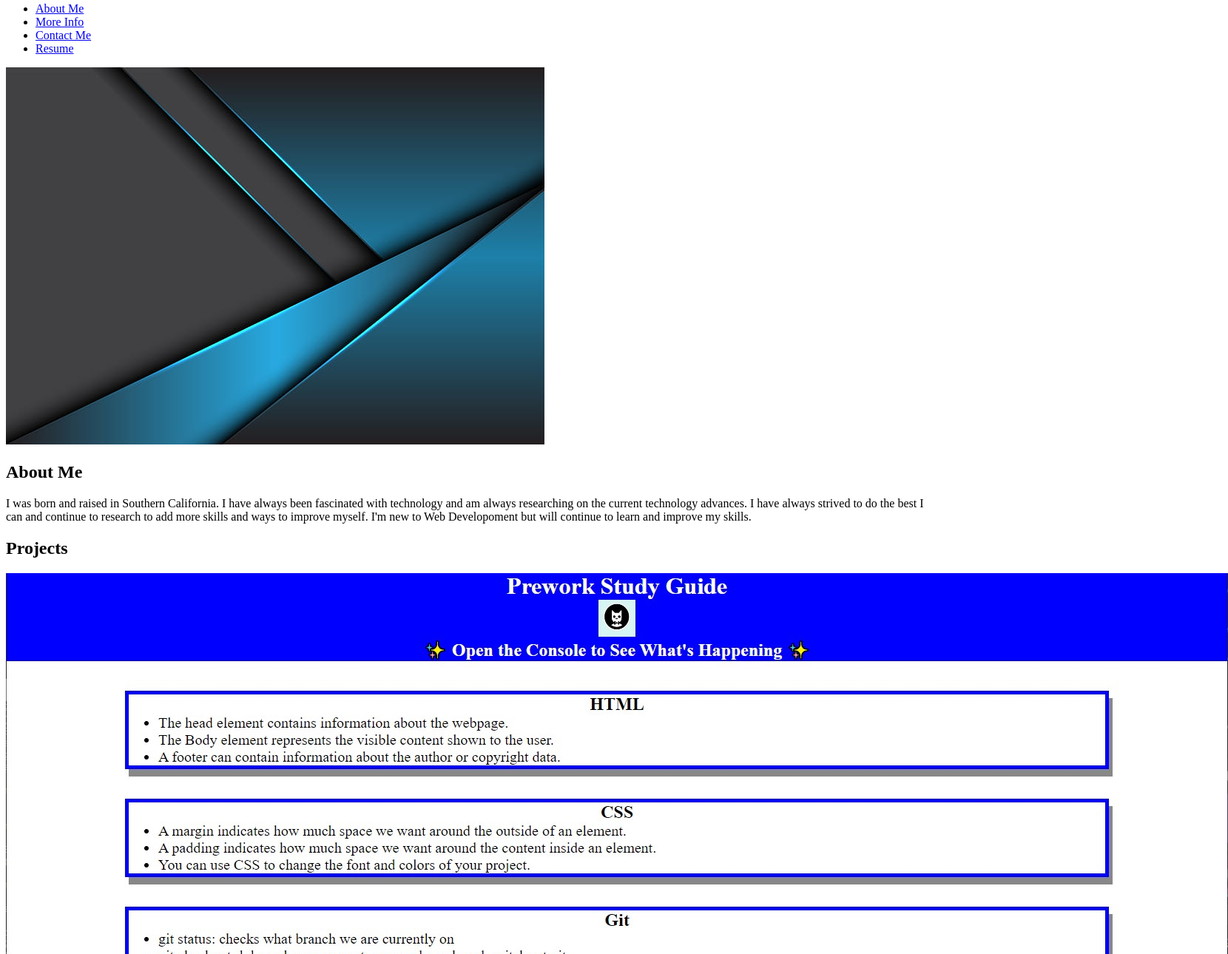
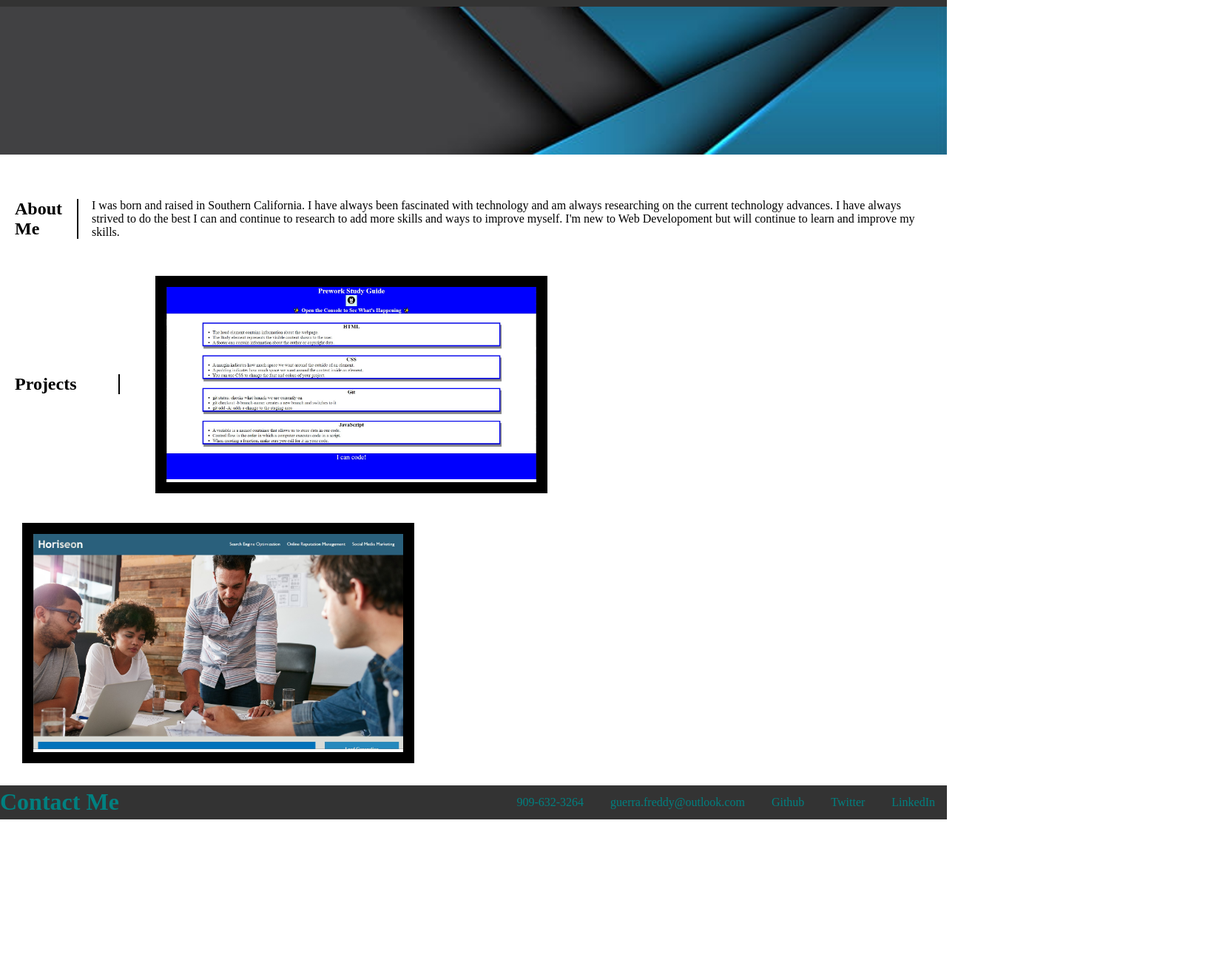
Before and after one commit to physixkz/freddy-guerra-portfolio, a plain HTML site: page index.html in a window 1280 px wide. Shown: the part 77-1367 px from the top of the page at 74% size, 1660 px wide, since content can reach past the window. After the commit the page ends 1185 px from the top, so only its background shows below. Drawn offline with Linux system fonts and the light colour scheme.

Commit message:
revised index.html and added styles to style.css

```diff
--- a/assets/css/style.css
+++ b/assets/css/style.css
@@ -0,0 +1,155 @@
+body, h1, h2, p {
+    margin: 0;
+    padding: 0;
+}
+
+header {
+    background-color: #333;
+    color: teal;
+    padding: 20px;
+    display: flex;
+    align-items: center;
+    margin-bottom: 0;
+}
+
+nav {
+    flex: 1;
+    display: flex;
+    justify-content: flex-end;
+}
+
+nav ul {
+    list-style-type: none;
+    margin: 0;
+    padding: 0;
+
+}
+
+nav li {
+    display: inline-block;
+}
+
+nav li a {
+    display: block;
+    color: teal;
+    text-align: center;
+    padding: 14px 16px;
+    text-decoration: none;
+}
+
+nav li a:hover {
+    background-color: #111;
+}
+
+#banner {
+    width: 100%;
+    height: 200px;
+}
+
+#banner img {
+    width: 100%;
+    height: 100%;
+    object-fit: cover;
+    margin-top: -40px;
+    margin-left: -20px;
+}
+
+body {
+    display: flex;
+    flex-direction: column;
+    min-height: 100vh;
+}
+
+section {
+    padding: 20px;
+    display: flex;
+    align-items: center;
+}
+
+section h2 {
+    margin-right: 20px;
+    padding-right: 20px;
+    position: relative;
+    width: 120px;
+}
+
+section h2::after {
+    content: '';
+    position: absolute;
+    top: 0;
+    right: -2px;
+    height: 100%;
+    width: 2px;
+    background-color: black;
+}
+
+.projects {
+    display: flex;
+    flex-wrap: wrap;
+    flex-grow: 1;
+    gap: 20px;
+}
+
+.projects img {
+    max-width: 500px;
+    height: auto;
+}
+
+.projects a {
+    display: inline-block;
+    margin: 10px;
+    border: 15px solid black;
+    transition: transform 0.3s, box-shadow 0.3s;
+    max-width: 700px;
+    max-height: 700px;
+}
+
+.projects a:hover {
+    transform: scale(1.2);
+    box-shadow: 0 0 10px rgba(0, 0, 0, 0.5);
+    border-color: lightblue;
+}
+
+@media (max-width: 768px) {
+    nav {
+        flex-direction: column;
+        justify-content: center;
+    }
+
+    nav ul {
+        text-align: center;
+    }
+
+    nav li {
+        display: block;
+    }
+
+    nav li a {
+        padding: 10px 16px;
+    }
+
+    .gallery {
+        flex-direction: column;
+    }
+
+    .gallery img {
+        width: 100%;
+    }
+
+    section h2 {
+        padding-right: 0;
+    }
+
+    section h2::after {
+        display: none;
+    }
+}
+
+footer {
+    background-color: #333;
+    color: teal;
+    align-items: center;
+    display: flex;
+    padding: 0px;
+    margin-top: auto;
+}
--- a/index.html
+++ b/index.html
@@ -10,7 +10,7 @@
         <nav>
             <ul>
                 <li><a href="#aboutme">About Me</a></li>
-                <li><a href="#projects">More Info</a></li>
+                <li><a href="#projects">Projects</a></li>
                 <li><a href="#contactme">Contact Me</a></li>
                 <li><a href="resume">Resume</a></li>
             </ul>
@@ -37,7 +37,7 @@
 
     </section>
 
-    <footer id=" contactme">
+    <footer>
             <h1>Contact Me</h1>
             <nav>
                 <ul>
```
